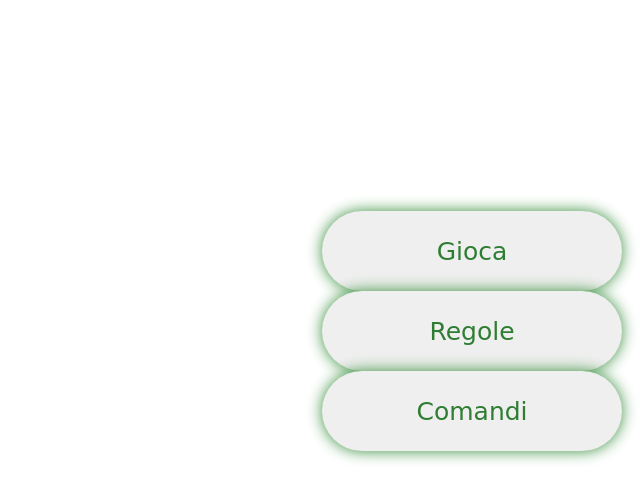
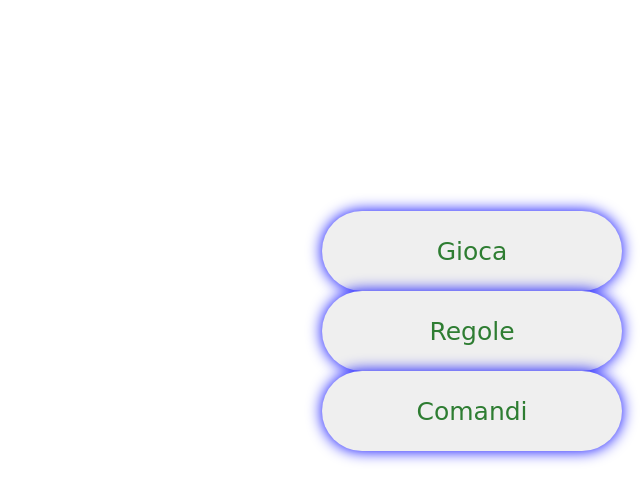
Before and after one commit to MatteoGianfa/Caccia-al-UBoot-, a PHP site: page / in a window 1280 px wide. Shown: the part 162-664 px from the top of the page, without its empty margins (640-1280 px from the left). Run offline with PHP 8.4, Linux system fonts and the light colour scheme.

Commit message:
Update stile.css

```diff
--- a/stile.css
+++ b/stile.css
@@ -3,7 +3,7 @@
   height:80px;
   border-color:transparent;
   border-radius:40px;
-  box-shadow:0px 0px 15px #388e3c;
+  box-shadow:0px 0px 15px #0000FF;
   font-size:25px;
   font-family:'Pacifico',cursive;
   color:#2e7d32;
```
